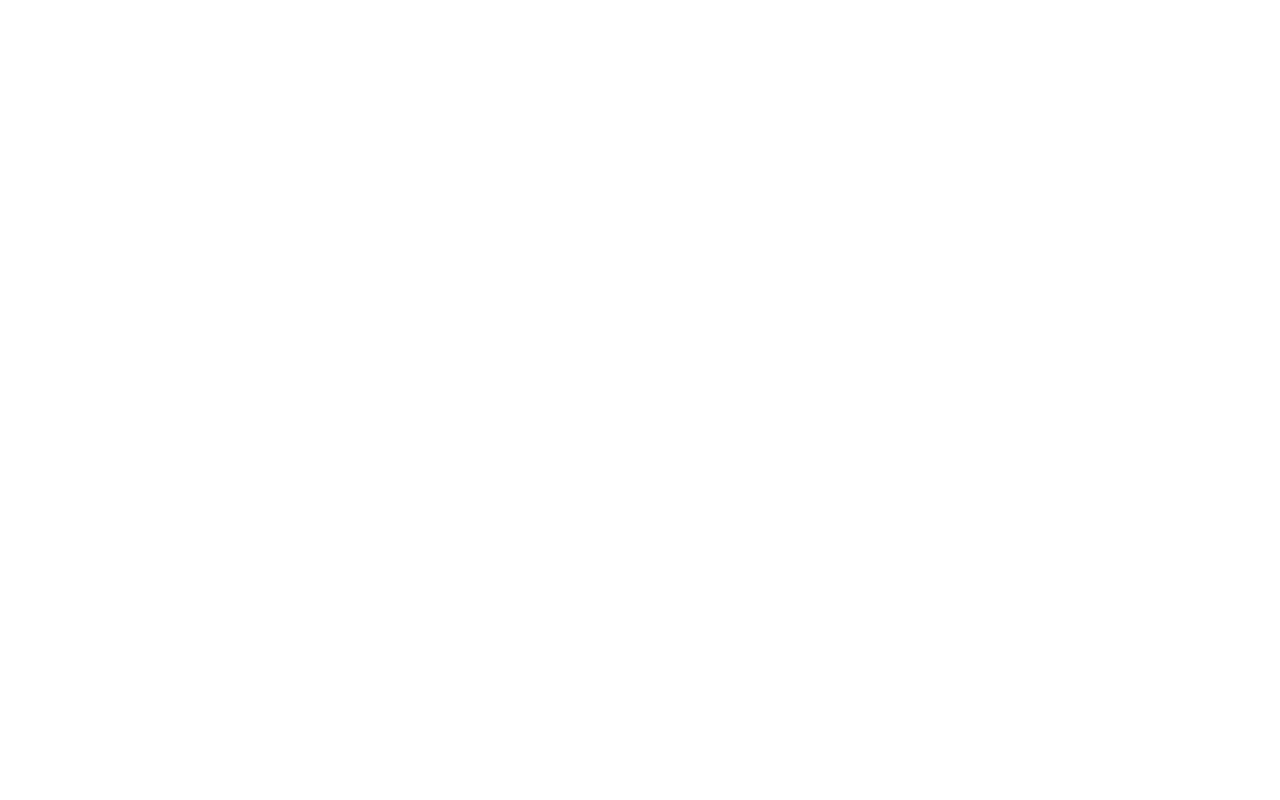
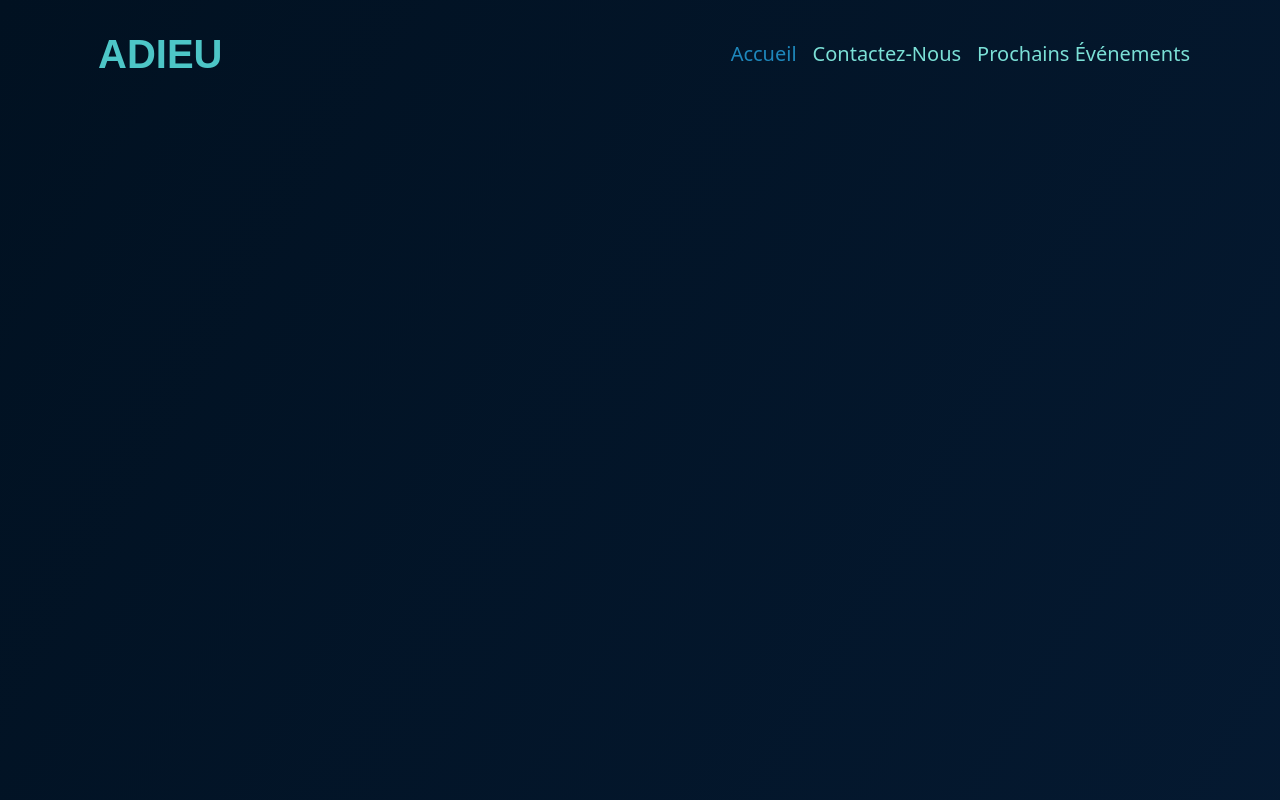
Before and after one commit to Giygas/studi-site-html, a plain HTML site: page index.html in a window 1280 px wide. Shown: the top 800 px of the page. Drawn offline with Linux system fonts and the light colour scheme.

Commit message:
Added navbar and some assets

```diff
--- /dev/null
+++ b/css/main.css
@@ -0,0 +1,68 @@
+@import url('https://fonts.googleapis.com/css2?family=Inconsolata:wdth,wght@200,200&display=swap');
+
+
+body {
+    background-color: #02598b;
+    background-image: linear-gradient(120deg, #011121 0%,#061c36 100%) ;
+    /* background-image: -moz-linear-gradient(120deg ,#011121,#04182b) */
+    height: 100%;
+}
+
+@media (max-width: 767px) {
+    .navbar.navbar-expand-md {
+        background-color: #021723;
+        background-image: linear-gradient(90deg, #01090e 0%,#03254f 100%)
+    }
+
+    .collapse.navbar-collapse .navbar-nav .nav-item:active {
+        background-color: #075e8a;
+        border:#4dc6c7 solid 1px;
+    }
+}
+
+
+.navbar-brand, .navbar-brand:hover, .navbar-brand:focus {
+    color: #4dc6c7;
+    font-family: 'Outfit', sans-serif;
+    cursor: default;
+}
+
+
+.navbar li a{
+    color: #7BE0D6;
+}
+.navbar li a:hover {
+    color: #1e87bb;
+}
+
+.nav-link.active {
+    color: #1e87bb !important;
+}
+
+/* Nice scrollbar */
+/* width */
+::-webkit-scrollbar {
+width: 10px;
+}
+
+/* Track */
+::-webkit-scrollbar-track {
+background: #f1f1f1;
+}
+
+/* Handle */
+::-webkit-scrollbar-thumb {
+background: #00305c;
+}
+
+/* Handle on hover */
+::-webkit-scrollbar-thumb:hover {
+background: #31a6c3;
+}
+
+/* No scrollbar in mobile */
+@media (max-width: 767px) {
+    ::-webkit-scrollbar {
+        width: 0px;
+    }
+}
--- a/index.html
+++ b/index.html
@@ -9,9 +9,48 @@
     <meta http-equiv="X-UA-Compatible" content="IE=edge">
     <meta name="viewport" content="width=device-width, initial-scale=1.0">
     <meta name="description" content="First exam of the course Graduate Développeur Flutter in Studi">
+    <link rel="stylesheet" href="css/bootstrap.min.css">
+    <link rel="stylesheet" href="css/main.css">
     <title>HTML, CSS and Bootstrap</title>
 </head>
 <body>
 
+    <!-- NAVBAR -->
+    <nav class="navbar navbar-expand-md navbar-dark sticky-top">
+        <div class="container-md">
+            <span class="navbar-brand p-3 fw-bold fs-1">ADIEU</span>
+
+            <button class="navbar-toggler" type="button" data-bs-toggle="collapse"
+            data-bs-target="#navbarSupportedContent" aria-controls="navbarSupportedContent"
+            aria-expanded="false" aria-label="Toggle navigation">
+            <span class="navbar-toggler-icon"></span>
+            </button>
+
+            <div class="collapse navbar-collapse justify-content-end align-center" id="navbarSupportedContent">
+                <ul class="navbar-nav text-center fs-5 gap-3 gap-md-0">
+                    <li class="nav-item">
+                        <a href="/" class="nav-link active" aria-current="page">Accueil</a>
+                    </li>
+                    <li class="nav-item">
+                        <a href="/#contact" class="nav-link">Contactez-Nous</a>
+                    </li>
+                    <li class="nav-item">
+                        <a href="#" class="nav-link">Prochains Événements</a>
+                    </li>
+                </ul>
+            </div>
+        </div>
+    </nav>
+
+    <!-- SECTION 1  -->
+    <section style="height: 1500px;">
+
+    </section>
+    <!-- CONTACT -->
+    <section class="container-md" id="contact" style="background-color: aquamarine; height: 250px;">
+
+    </section>
+
+    <script src="js/bootstrap.bundle.min.js"></script>
 </body>
 </html>
```
Also changed, not shown: assets/email.png (added), assets/screen.png (added), css/style.scss (deleted).
